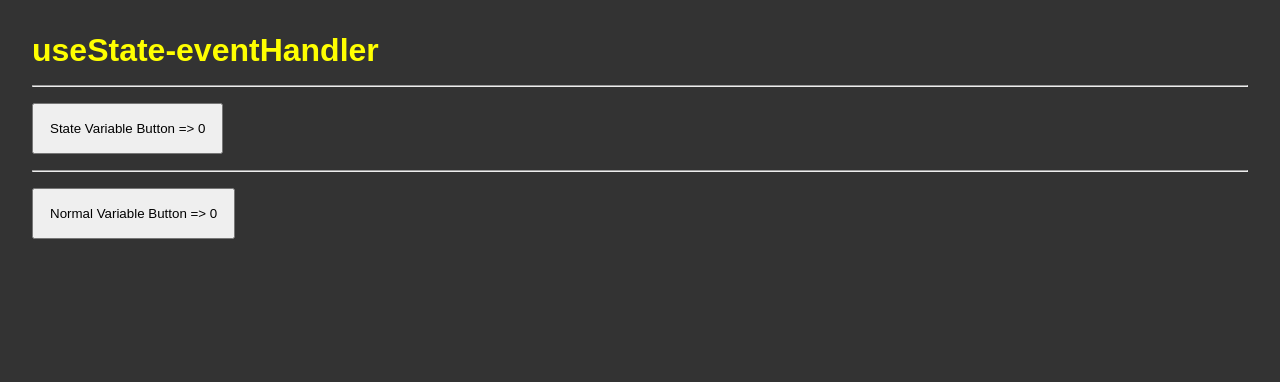
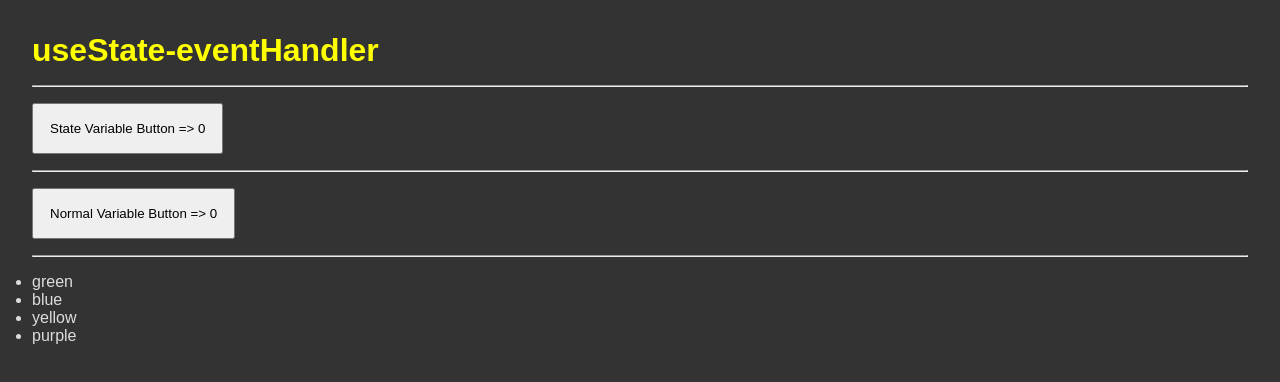
Before and after one commit to Scientific-Research/mk004-usestate-eventhandlers-react-vite-typescript, a React (Vite) app: page / in a window 1280 px wide. Shown: the top 382 px of the page. Built offline with nearby package versions, Linux system fonts and the light colour scheme.

Commit message:
colors are there

```diff
--- a/src/App.tsx
+++ b/src/App.tsx
@@ -2,7 +2,7 @@ import { useState } from 'react';
 
 // let score = 0; Normal variable => we will change it from a normal variable to a state variable below!
 
-const _colors = ['green', 'blue', 'yellow'];
+const _colors = ['green', 'blue', 'yellow', 'purple'];
 
 function App() {
   const [count, setCount] = useState(0); // State variable
@@ -57,6 +57,14 @@ function App() {
       <button onClick={handleNormalVariable}>
         {`Normal Variable Button => ${score}`}
       </button>
+
+      <hr />
+
+      <ul>
+        {colors.map((c, idx) => (
+          <li key={idx}>{c}</li>
+        ))}
+      </ul>
     </div>
   );
 }
```
